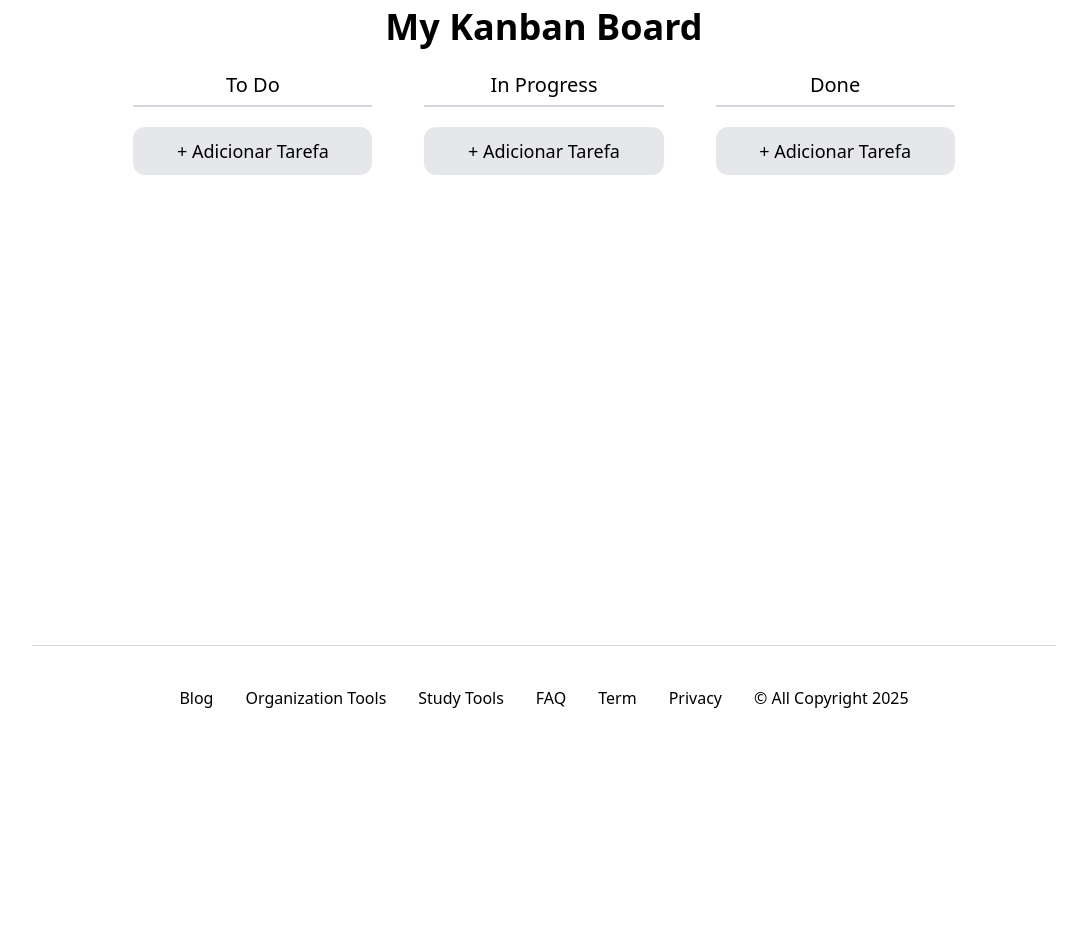
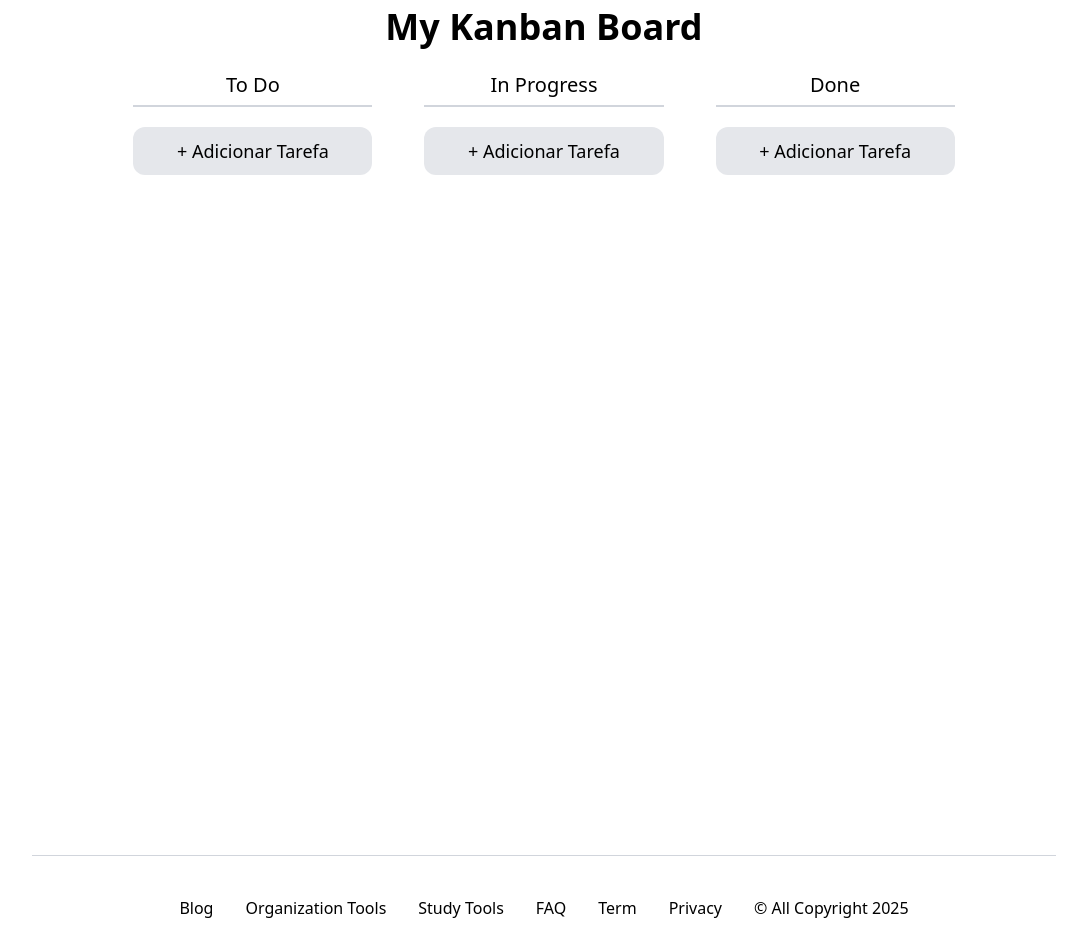
Before and after one commit to MateusVega/StudyingFlow, a Flask app: page /kanban/ in a window 1280 px wide. Shown: the part 167-1103 px from the top of the page, without its empty margins (96-1183 px from the left). Before the commit the page ends 875 px from the top, so only its background shows below. Run offline with Flask 3, Linux system fonts and the light colour scheme.

Commit message:
fix kanban

```diff
--- a/StudyApp/static/css/output.css
+++ b/StudyApp/static/css/output.css
@@ -502,6 +502,9 @@
   .min-h-\[88vh\] {
     min-height: 88vh;
   }
+  .min-h-\[100vh\] {
+    min-height: 100vh;
+  }
   .min-h-full {
     min-height: 100%;
   }
@@ -853,6 +856,9 @@
   }
   .pb-4 {
     padding-bottom: calc(var(--spacing) * 4);
+  }
+  .pb-20 {
+    padding-bottom: calc(var(--spacing) * 20);
   }
   .text-center {
     text-align: center;
@@ -1431,6 +1437,11 @@
       padding-block: calc(var(--spacing) * 2);
     }
   }
+  .md\:pb-0 {
+    @media (width >= 48rem) {
+      padding-bottom: calc(var(--spacing) * 0);
+    }
+  }
   .md\:text-2xl {
     @media (width >= 48rem) {
       font-size: var(--text-2xl);
--- a/StudyApp/templates/tools/kanban_board.html
+++ b/StudyApp/templates/tools/kanban_board.html
@@ -1,6 +1,6 @@
 {% extends "layout.html" %}
 {% block content %}
-    <section class="w-full h-full  flex flex-col items-center">
+    <section class="w-full min-h-[100vh] flex flex-col items-center">
         <h2 class="font-bold md:text-4xl text-2xl my-2 capitalize">
             {% if current_user.is_authenticated %}
                 {{ board.title }} Board
@@ -8,9 +8,9 @@
                 My Kanban Board
             {% endif %}
         </h2>
-        <div class="flex justify-center md:flex-row flex-col w-2/3 gap-5">
+        <div class="flex justify-center min-h-[100vh] md:flex-row flex-col w-2/3 gap-5">
             <div id="todo"
-                 class="column flex flex-col gap-2.5 p-4 w-full h-full rounded-2xl "
+                 class="column flex flex-col gap-2.5 p-4 w-full pb-20 md:pb-0 rounded-2xl "
                  ondrop="drop(event)"
                  ondragover="allowDrop(event)">
                 <h3 class="text-center mb-2.5 text-xl pb-1.5 border-b-2 border-gray-300">To Do</h3>
@@ -19,7 +19,7 @@
                 {% if current_user.is_authenticated %}
                     {% for task in todo_tasks %}
                         <div class="task bg-gray-200 p-3 rounded-xl cursor-grab flex justify-space-between items-center transition duration-300 hover:bg-gray-200"
-                             id="task1741045833000"
+                             id="{{ task.id }}"
                              draggable="true">
                             <input class="bg-transparent border-0 text-black w-full outline-0"
                                    type="text"
@@ -33,7 +33,7 @@
                 {% endif %}
             </div>
             <div id="doing"
-                 class="column flex flex-col gap-2.5 p-4 w-full h-full rounded-2xl "
+                 class="column flex flex-col gap-2.5 p-4 w-full pb-20 md:pb-0 rounded-2xl "
                  ondrop="drop(event)"
                  ondragover="allowDrop(event)">
                 <h3 class="text-center mb-2.5 text-xl pb-1.5 border-b-2 border-gray-300">In Progress</h3>
@@ -42,7 +42,7 @@
                 {% if current_user.is_authenticated %}
                     {% for task in doing_tasks %}
                         <div class="task bg-gray-200 p-3 rounded-xl cursor-grab flex justify-space-between items-center transition duration-300 hover:bg-gray-200"
-                             id="task1741045833000"
+                             id="{{ task.id }}"
                              draggable="true">
                             <input class="bg-transparent border-0 text-black w-full outline-0"
                                    type="text"
@@ -56,7 +56,7 @@
                 {% endif %}
             </div>
             <div id="done"
-                 class="column flex flex-col gap-2.5 p-4 w-full h-full rounded-2xl "
+                 class="column flex flex-col gap-2.5 p-4 w-full pb-20 md:pb-0 rounded-2xl "
                  ondrop="drop(event)"
                  ondragover="allowDrop(event)">
                 <h3 class="text-center mb-2.5 text-xl pb-1.5 border-b-2 border-gray-300">Done</h3>
@@ -65,7 +65,7 @@
                 {% if current_user.is_authenticated %}
                     {% for task in done_tasks %}
                         <div class="task bg-gray-200 p-3 rounded-xl cursor-grab flex justify-space-between items-center transition duration-300 hover:bg-gray-200"
-                             id="task1741045833000"
+                             id="{{ task.id }}"
                              draggable="true">
                             <input class="bg-transparent border-0 text-black w-full outline-0"
                                    type="text"
@@ -96,6 +96,7 @@
                 if (target && target.classList.contains("column")) {
                     let data = event.dataTransfer.getData("text");
                     let draggedElement = document.getElementById(data);
+                    console.log(data, draggedElement)
 
                     if (draggedElement) {
                         target.appendChild(draggedElement);
```
